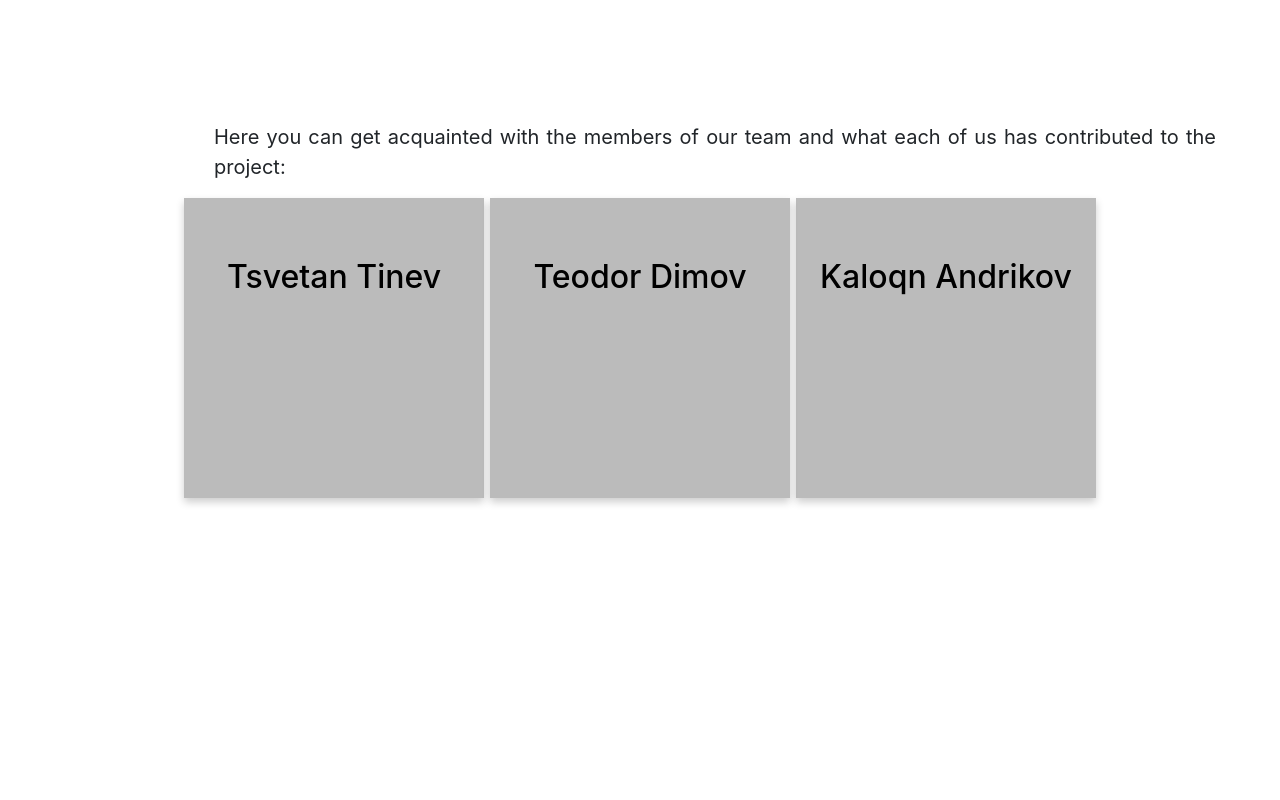
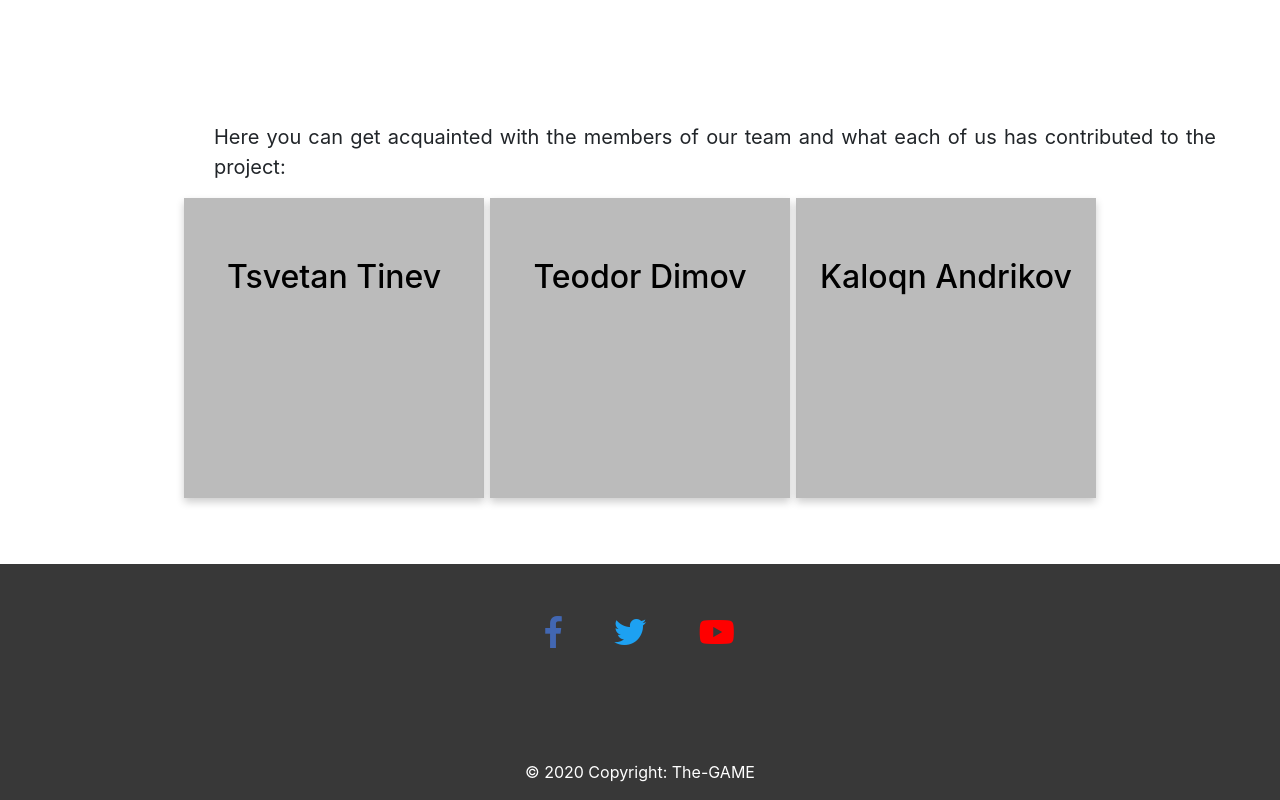
Before and after one commit to knandrikov/The-game, a plain HTML site: page HTML/about.html in a window 1280 px wide. Shown: the part 642-1442 px from the top of the page. Before the commit the page ends 1206 px from the top, so only its background shows below. Drawn offline with nearby package versions, Linux system fonts and the light colour scheme.

Commit message:
change footer

```diff
--- a/HTML/about.html
+++ b/HTML/about.html
@@ -9,6 +9,12 @@
     <link rel="stylesheet" type="text/css" href="../CSS/navbar.css">
     <link rel="stylesheet" href="https://maxcdn.bootstrapcdn.com/bootstrap/4.0.0/css/bootstrap.min.css"
     integrity="sha384-Gn5384xqQ1aoWXA+058RXPxPg6fy4IWvTNh0E263XmFcJlSAwiGgFAW/dAiS6JXm" crossorigin="anonymous">
+    <link rel="stylesheet" href="https://use.fontawesome.com/releases/v5.7.0/css/all.css">
+
+
+  <link href="https://fonts.googleapis.com/css2?family=Oswald:wght@300&display=swap" rel="stylesheet">
+  <script src="https://ajax.googleapis.com/ajax/libs/jquery/3.5.1/jquery.min.js"></script>
+    <meta http-equiv="content-type" content="text/html; charset=UTF-8" />
     <title>About Us</title>
 </head>
 
@@ -86,7 +92,45 @@
 
     </div></center>
 
+    <footer class="footer" style="background-color: #383838;">
 
+      <!-- Footer Elements -->
+      <div class="container">
+
+        <!-- Grid row-->
+        <div class="row text-center">
+
+          <!-- Grid column -->
+          <div class="col-md-12 py-5 mt-2 mr-3">
+            <div class="mb-5 md-3 ml-5">
+
+              <!-- Facebook -->
+          <a class="fb-ic" href="https://www.facebook.com/" style="color:#4267B2">
+              <i class="fab fa-facebook-f fa-lg white-text mr-md-5 mr-4 fa-2x"> </i>
+            </a>
+            <!-- Twitter -->
+            <a class="tw-ic" href="https://twitter.com/" style="color:#1DA1F2">
+              <i class="fab fa-twitter fa-lg white-text mr-md-5 mr-2 fa-2x"> </i>
+            </a>
+            <!-- Youtube -->
+            <a class="yt-ic" href="https://www.youtube.com/">
+              <i class="fab fa-youtube fa-lg white-text mr-md-5 mr-2 fa-2x" style="color:#FF0000"> </i>
+            </a>
+            </div>
+          </div>
+          <!-- Grid column -->
+
+        </div>
+
+      </div>
+      <!-- Footer Elements -->
+
+      <!-- Copyright -->
+      <div class="footer-copyright text-center py-3" style="color:white">© 2020 Copyright: The-GAME
+      </div>
+      <!-- Copyright -->
+
+    </footer>
 </body>
 
 </html>
```
Also changed, not shown: HTML/contact.html (+39 -1 lines), HTML/game.html (+42 -0 lines), HTML/index.html (+16 -7 lines).
